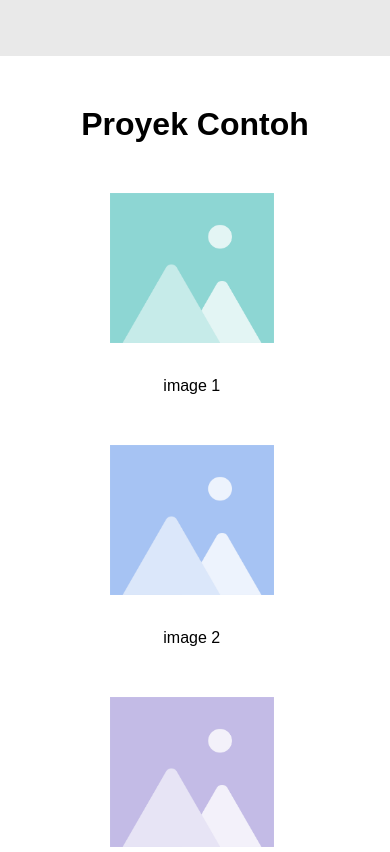
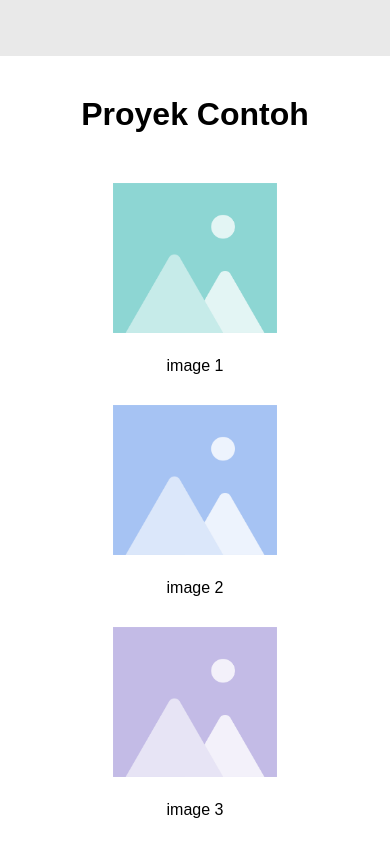
Before and after one commit to Yansa27/front-end, a plain HTML site: page index.html in a window 390 px wide. Shown: the part 734-1586 px from the top of the page. Drawn offline with Linux system fonts and the light colour scheme.

Commit message:
repair project

```diff
--- a/index.html
+++ b/index.html
@@ -59,8 +59,10 @@
     <!-- end about -->
 
     <!-- project -->
+    <div class="container-project">
+        <h1>Proyek Contoh</h1>
         <div class="project" id="project">
-      <h1>Proyek Contoh</h1>
+
             <div class="project-icon">
               <div class="project-image">
                 <img src="image/1.png" class="image1" />
@@ -82,6 +84,10 @@
               </div>
             </div>
           </div>
+
+
+    </div>
+
 
     <!-- end project -->
 
--- a/responsive.css
+++ b/responsive.css
@@ -17,12 +17,11 @@
     display: none;
   }
 
-  .menu-icon  {
+  .menu-icon {
     display: none;
     color: white;
     font-size: 50px;
     padding: 15px 30px 0 0;
-
   }
 
   /* end header */
@@ -56,23 +55,23 @@
   /* end about */
 
   /* project */
-  .project {
-    height: 850px;
-    text-align: center;
+  .container-project {
+    height: 800px;
   }
 
-  .project-icon {
-    align-items: center;
-    justify-content: center;
-    float: center;
+  .project {
+    flex-direction: column;
+    margin-top: 20px;
+  }
+
+  .project p {
+    padding-bottom: 30px;
   }
 
   .project-image img {
     height: 150px;
-    padding: auto;
-    padding-top: 50px;
-    margin: auto;
   }
+  /*  end project */
   /* contact */
   .contact {
     height: 340px;
@@ -82,7 +81,8 @@
     padding-bottom: 10px;
   }
 
-  input , textarea {
+  input,
+  textarea {
     width: 350px;
   }
 
@@ -96,7 +96,7 @@
     height: 180px;
   }
   .logo h1 {
-    font-size : 15px
+    font-size: 15px;
   }
 
   .footer-list {
--- a/style.css
+++ b/style.css
@@ -17,7 +17,6 @@ li a {
   height: 90px;
   position: fixed;
   width: 100%;
-
 }
 
 .menu-icon {
@@ -26,7 +25,6 @@ li a {
   float: right;
   font-size: 40px;
   padding: 21px 0;
-
 }
 
 .logo {
@@ -45,7 +43,6 @@ li a {
 .list-header {
   display: block;
   justify-content: flex-start;
-
 }
 
 .list-header li {
@@ -82,7 +79,6 @@ li a {
   font-family: Arial, Helvetica, sans-serif;
   opacity: 0.7;
   letter-spacing: 3px;
-
 }
 
 .content span {
@@ -114,26 +110,31 @@ li a {
 /* end about */
 
 /* project */
-.project {
+.container-project {
   height: 500px;
   width: 100%;
+}
+
+.container-project h1 {
   text-align: center;
-    padding-top : 50px;
+  padding-top: 40px;
+  padding-bottom: 30px;
+}
 
+.project {
+  display: flex;
+  justify-content: center;
+  align-items: center;
+  justify-content: space-evenly;
 }
-.project-icon{
-   float: left;
+
+.project p {
+  text-align: center;
+  padding: 20px 0 0 0;
 }
-.project-image {
-    align-items: center;
-}
+
 .project-image img {
   height: 200px;
-  padding: 90px 110px 30px 110px;
-}
-
-.image1 {
-    padding-left: 200px;
 }
 
 /* end project */
@@ -145,7 +146,6 @@ li a {
   background-color: rgb(230, 228, 228);
   text-align: center;
   padding-top: 40px;
-
 }
 
 .contact-btn {
@@ -153,7 +153,8 @@ li a {
   flex-direction: column;
 }
 
-input , textarea {
+input,
+textarea {
   width: 800px;
   display: flex;
   flex-direction: column;
@@ -190,7 +191,7 @@ textarea {
 
 .btn:active {
   box-shadow: none;
-   position : relative;
+  position: relative;
   top: 7px;
 }
 
@@ -205,22 +206,17 @@ textarea {
 }
 .footer-list ul {
   padding-top: 50px;
-
 }
 
 .footer-list li:hover {
   opacity: 1;
 }
 .footer-list li {
-
   opacity: 0.7;
   list-style: none;
   padding: 10px 20px 30px 0;
 }
 
 .footer-list a {
-
   float: right;
-
-
 }
```
Lines whose indentation alone changed are shown as unchanged.
